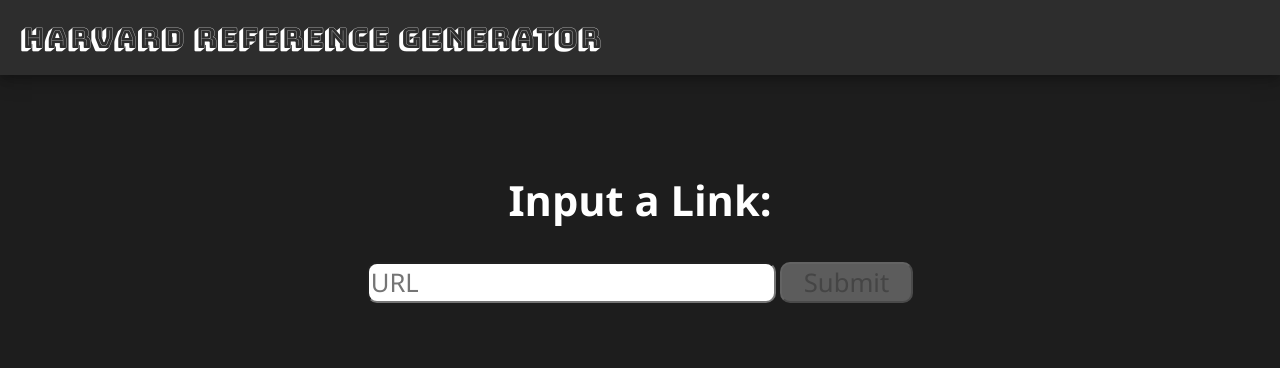
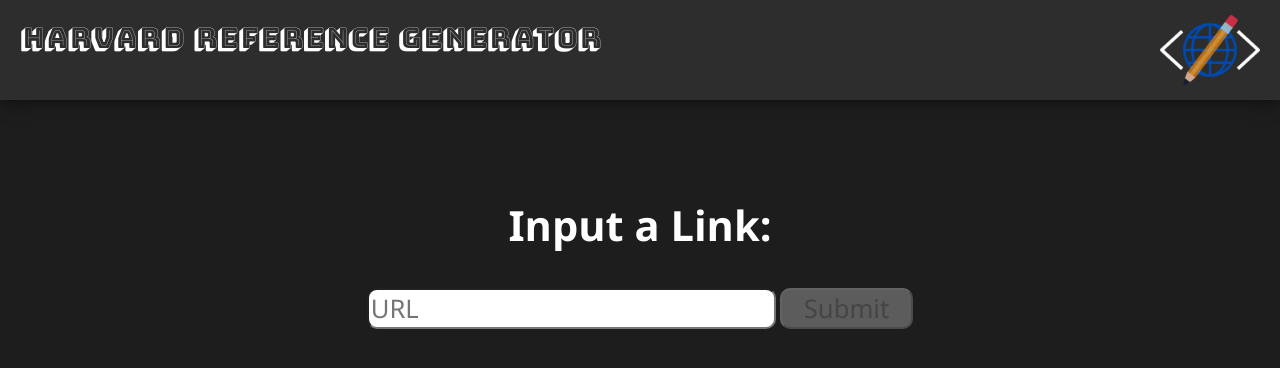
Before and after one commit to cBridges851/Harvard-Reference-Generator, a Flask app: page / in a window 1280 px wide. Shown: the top 368 px of the page. Run offline with Flask 2, Linux system fonts and the light colour scheme.

Commit message:
front-end-restyle Icon has been added in a link tag.

```diff
--- a/templates/layout.html
+++ b/templates/layout.html
@@ -6,6 +6,7 @@
     <link rel="stylesheet" href="{{ url_for('static', filename='stylesheets/style.css') }}"/>
     <link rel="stylesheet" href="{{ url_for('static', filename='stylesheets/tablet.css') }}"/>
     <link rel="stylesheet" href="{{ url_for('static', filename='stylesheets/mobile.css') }}"/>
+    <link rel="icon" href="../static/Harvard Reference Generator Icon.png"/>
     <link href='https://fonts.googleapis.com/css?family=Bungee Shade' rel='stylesheet'>
     {% block title %}
     {% endblock %}
@@ -13,6 +14,8 @@
 <body>
     <header>
         <h1>Harvard Reference Generator</h1>
+        <img class="logo"
+            src="../static/Harvard Reference Generator.png">
     </header>
     <div class="container">
         {% block container %}
```
